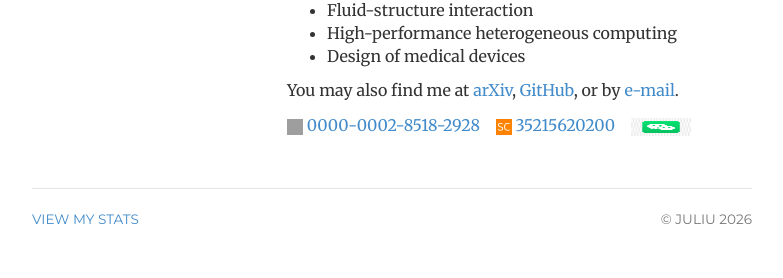
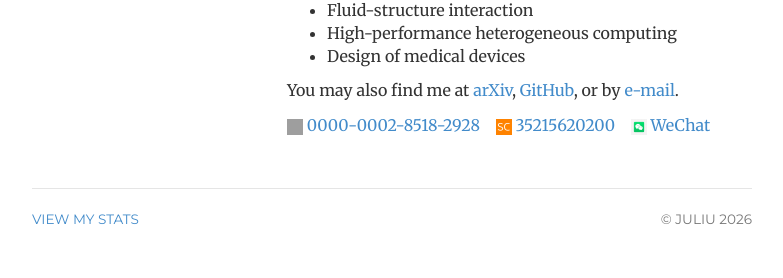
Before and after one commit to ju-liu/ju-liu.github.io, a Jekyll site: the page built from index.html, in a window 1280 px wide. Shown: the part 744-1022 px from the top of the page, without its empty margins (248-1031 px from the left). Built offline with Jekyll 4.4.1, drawn with Linux system fonts in a browser that asks for light colours; nearby versions of some CDN libraries; library files that are not in the unit come from our copies; comment, search, counter and statistics services are not loaded; grey boxes are pictures that could not be loaded.

Commit message:
Update index.html

```diff
--- a/index.html
+++ b/index.html
@@ -60,7 +60,7 @@ description: Ju Liu, Assistant Professor at SUSTech, focusing on computational s
       src="/img/scopus-logo.png" width="16" height="16"/> 35215620200</a> &ensp;
 
 	   <a href="/img/group-wechat.jpeg"><img alt="wechat logo"
-      src="/img/wechat.png" width="60" height="18"/> </a>
+      src="/img/wechat.png" width="16" height="16"/> WeChat</a>
 	</p>
 
     <!--
```
